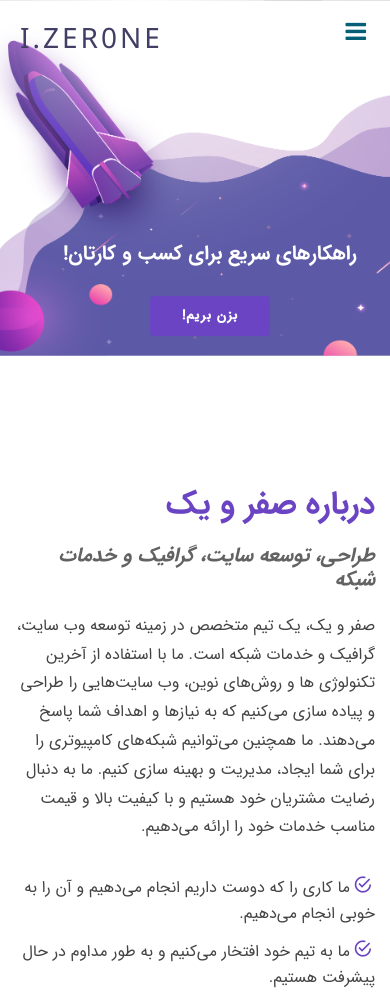
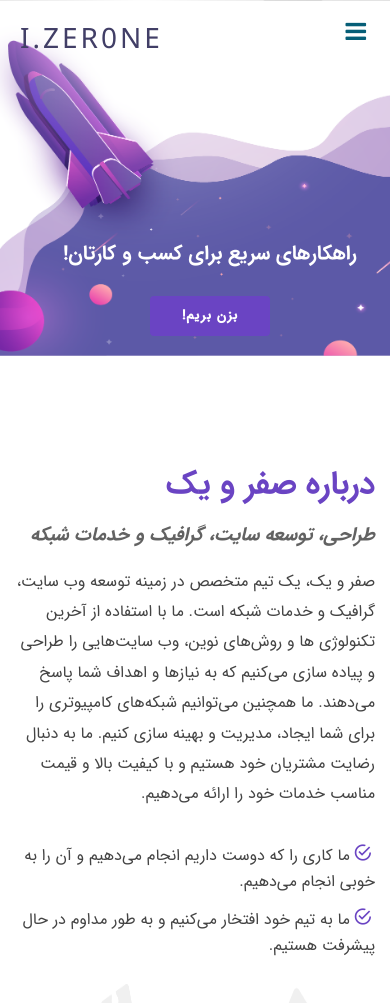
Before and after one commit to izer0ne/izer0ne.github.io, a plain HTML site: page index.html in a window 390 px wide. Shown: the top 1003 px of the page. Drawn offline with Linux system fonts and the light colour scheme; files whose address does not match are found by name.

Commit message:
fix header and lineheight

```diff
--- a/css/style.css
+++ b/css/style.css
@@ -26,7 +26,7 @@ a:focus {
 p {
   padding: 0;
   margin: 0 0 30px 0;
-  line-height: 1.8em;
+  line-height: 1.9;
 }
 
 h1,
@@ -366,6 +366,11 @@ h6 {
   padding-top: 18px;
   background: rgba(40, 38, 70, 0.8);
   transition: 0.4s;
+}
+
+.mobile-nav ul {
+  display: flex;
+  flex-direction: column-reverse;
 }
 
 .mobile-nav * {
@@ -1529,11 +1534,11 @@ h6 {
   }
 
   #about {
-    padding: 30px 0;
+    padding: 10px 0;
   }
 
   #about .about-content h3 {
-    font-size: 20px;
+    font-size: 19px;
   }
 
   .section-header h3 {
```
